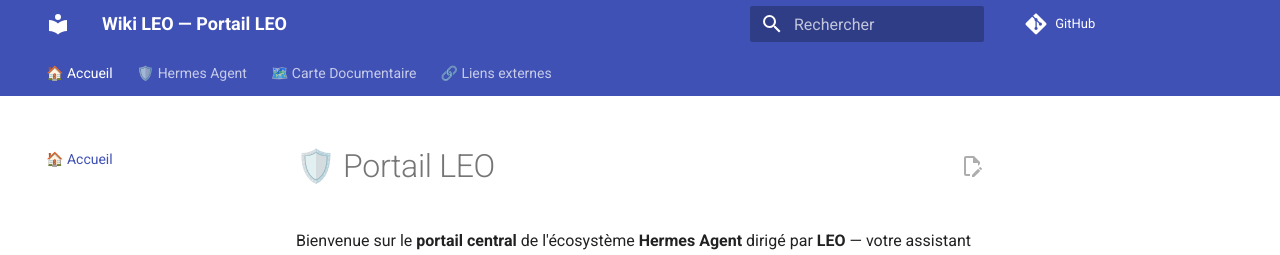
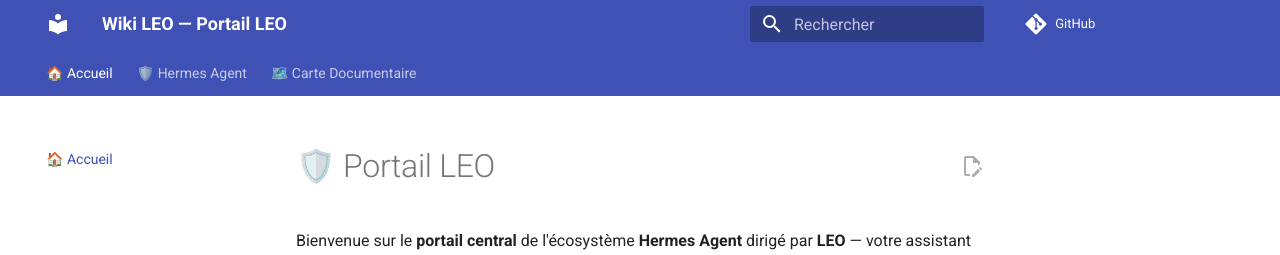
Before and after one commit to christophedanhier-hash/hermes-wiki, an MkDocs documentation site: the page built from docs/index.md, in a window 1280 px wide and 900 px high. Shown: the top 255 px of the window. Built offline with MkDocs 1.6.1 and Material for MkDocs 9.7.7, drawn with Linux system fonts in a browser that asks for light colours; comment, search, counter and statistics services are not loaded.

Commit message:
nav: supprime liens externes (404)

```diff
--- a/mkdocs.yml
+++ b/mkdocs.yml
@@ -76,7 +76,3 @@
       - 📋 État des lieux: hermes/etat-des-lieux.md
 
   - 🗺️ Carte Documentaire: hermes/utilisation/documentation-map.md
-
-  - 🔗 Liens externes:
-      - 📊 Dashboard LEO: https://christophedanhier-hash.github.io/leo-dashboard/
-      - 📇 Annuaire Contacts: https://docs.google.com/spreadsheets/d/1MD_gvazC1WbzVBvSwV2QvojKIv69yqlPZSsyIjBC3j4/edit
```
